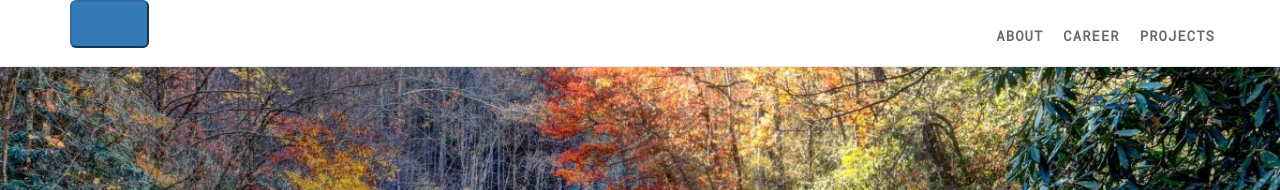
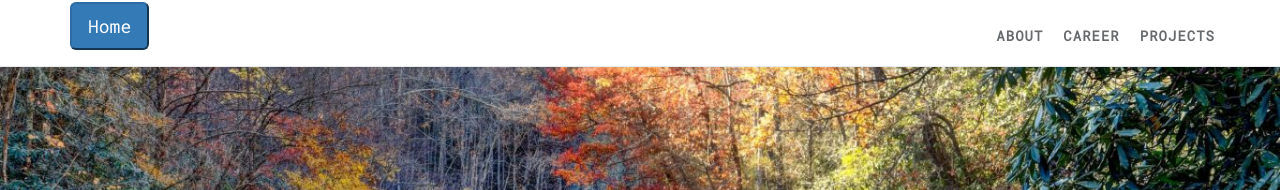
Before and after one commit to koriavinash1/test-website, a Jekyll site: the page built from index.html, in a window 1280 px wide and 900 px high. Shown: the top 190 px of the window. Built offline with Jekyll 4.4.1, drawn with Linux system fonts in a browser that asks for light colours; nearby versions of some CDN libraries; some web fonts are replaced; library files that are not in the unit come from our copies; comment, search, counter and statistics services are not loaded.

Commit message:
home btn

```diff
--- a/_includes/sections/timeline.html
+++ b/_includes/sections/timeline.html
@@ -16,7 +16,7 @@
                       </div>
                       <div class="vertical-timeline-content wow {% if loopindex == 1 %} rotateInUpLeft {% else %} rotateInUpRight {% endif %}" >
                           <h2><span>{{ event.name }}</span></h2>
-                          <p><span style="color:rgb(200,200,200);">{{ event.desc }}</span></p>
+                          <p><span style="color:rgb(150,150,150);">{{ event.desc }}</span></p>
                           <p><span><a href="{{event.website}}">See more</a></span></p>
                           <span class="vertical-date"><span> {{ event.date }} </span>
                           <br/> <small><span>{{ event.title }}</span></small> </span>
--- a/index.html
+++ b/index.html
@@ -14,7 +14,7 @@ permalink: /
                     <span class="icon-bar"></span>
                     <span class="icon-bar"></span>
                 </button>
-                <button class="button btn-primary btn-lg"><a href="#inSlider">Home</a></button>
+                <button class="button btn-primary btn-lg" style="margin-top:2px;"><a href="#inSlider" style="color:white">Home</a></button>
             </div>
             <div id="navbar" class="navbar-collapse collapse">
                 <ul class="nav navbar-nav navbar-right" id="i18_navbar">
```
